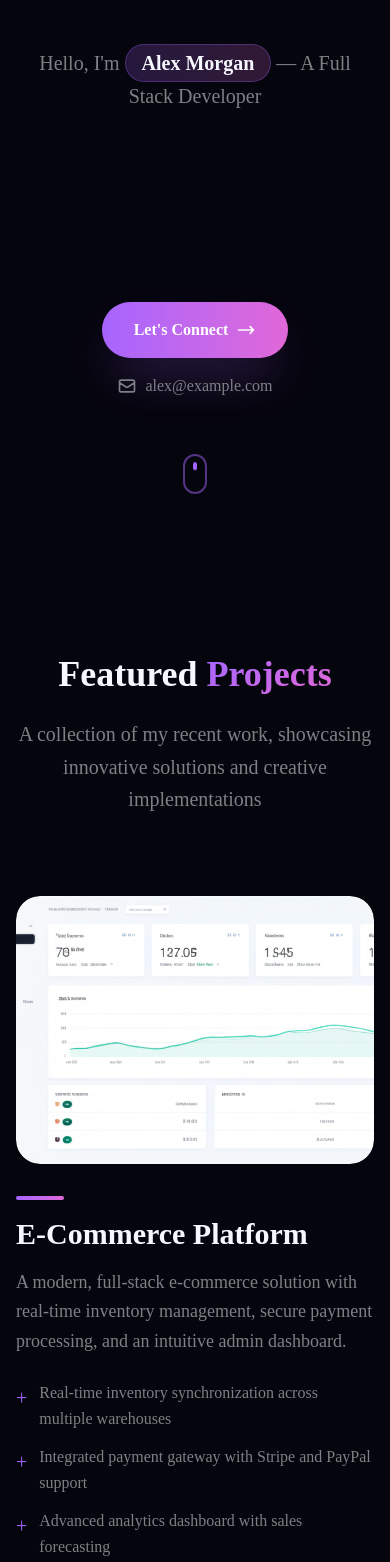
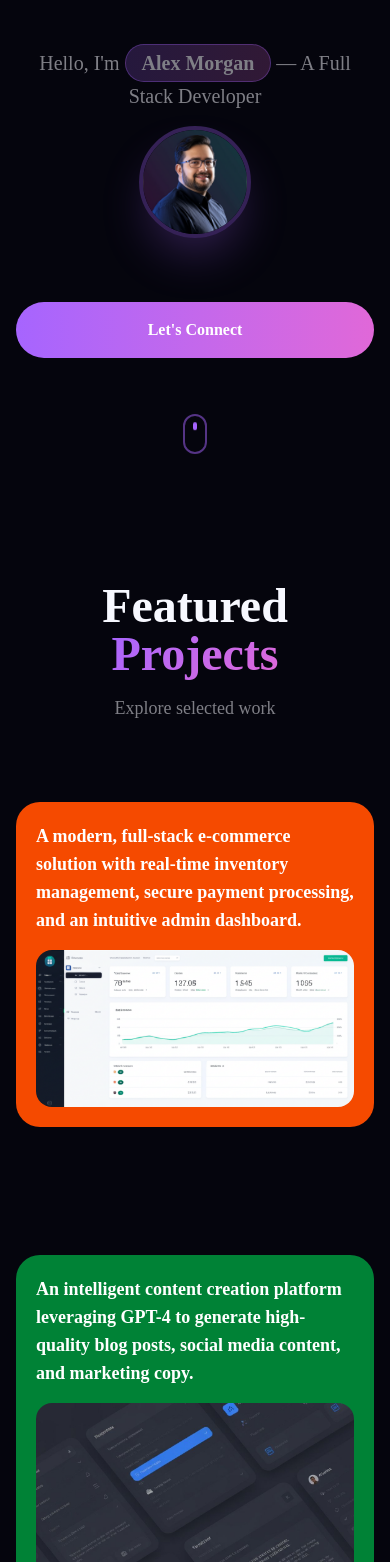
Before and after one commit to RevanthPasham/Revanth, a Next.js app: page / in a window 390 px wide. Shown: the part 366-1928 px from the top of the page. Built offline with nearby package versions, Linux system fonts and the light colour scheme.

Commit message:
updated project ui .but not the mobile version

```diff
--- a/components/hero.jsx
+++ b/components/hero.jsx
@@ -1,47 +1,68 @@
 "use client"
 
-import { useState } from "react"
+import { useState, useEffect, useRef } from "react"
 
 export default function Hero() {
   const [showProfile, setShowProfile] = useState(false)
+  const heroRef = useRef(null)
+
+  useEffect(() => {
+    // Run only on mobile
+    if (window.innerWidth >= 768) return
+
+    const observer = new IntersectionObserver(
+      ([entry]) => {
+        if (entry.isIntersecting) {
+          setShowProfile(true)
+        }
+      },
+      { threshold: 0.4 }
+    )
+
+    if (heroRef.current) observer.observe(heroRef.current)
+
+    return () => observer.disconnect()
+  }, [])
 
   return (
-    <section id="home" className="relative min-h-screen flex items-center justify-center overflow-hidden">
+    <section
+      ref={heroRef}
+      id="home"
+      className="relative min-h-screen flex items-center justify-center overflow-hidden"
+    >
       {/* Gradient Background */}
       <div className="absolute inset-0 bg-gradient-to-b from-[oklch(0.25_0.08_285)] via-[oklch(0.18_0.06_270)] to-background -z-10" />
 
-      {/* Stars Background */}
+      {/* Stars */}
       <div className="stars -z-10" />
 
       {/* Content */}
       <div className="container mx-auto px-4 py-32 md:py-40">
         <div className="max-w-4xl mx-auto text-center space-y-8">
+
           {/* Badge */}
           <div className="inline-flex items-center gap-2 glass rounded-full px-4 py-2 text-sm text-muted-foreground animate-slide-up">
             <span className="w-2 h-2 bg-primary rounded-full animate-pulse-glow" />
             New • Project Launched →
           </div>
 
-          {/* Main Heading */}
-          <h1
-            className="text-5xl md:text-7xl font-bold leading-tight text-balance animate-slide-up"
-            style={{ animationDelay: "0.1s", opacity: 0 }}
-            onAnimationEnd={(e) => (e.target.style.opacity = "1")}
-          >
-            Turning thoughts into <span className="gradient-text italic font-light">beautiful web stories</span>
+          {/* Heading */}
+          <h1 className="text-5xl md:text-7xl font-bold leading-tight">
+            Turning thoughts into{" "}
+            <span className="gradient-text italic font-light">
+              beautiful web stories
+            </span>
           </h1>
 
-          {/* Subtitle with Profile Image Interaction */}
+          {/* Subtitle */}
           <div
-            className="flex flex-col items-center gap-4 animate-slide-up"
-            style={{ animationDelay: "0.2s", opacity: 0 }}
-            onAnimationEnd={(e) => (e.target.style.opacity = "1")}
-            onMouseEnter={() => setShowProfile(true)}
-            onMouseLeave={() => setShowProfile(false)}
+            className="flex flex-col items-center gap-4"
+            onMouseEnter={() => window.innerWidth >= 768 && setShowProfile(true)}
+            onMouseLeave={() => window.innerWidth >= 768 && setShowProfile(false)}
           >
             <p className="text-xl md:text-2xl text-muted-foreground">
               Hello, I'm{" "}
-              <span className="inline-flex items-center gap-2 px-4 py-1 rounded-full bg-gradient-to-r from-primary/20 to-accent/20 border border-primary/30 text-foreground font-semibold cursor-pointer hover:scale-105 transition-transform">
+              <span className="inline-flex items-center gap-2 px-4 py-1 rounded-full bg-gradient-to-r from-primary/20 to-accent/20 border border-primary/30 font-semibold">
                 Alex Morgan
               </span>{" "}
               — A Full Stack Developer
@@ -49,7 +70,11 @@ export default function Hero() {
 
             {/* Profile Image */}
             <div
-              className={`transition-all duration-700 ${showProfile ? "opacity-100 scale-100" : "opacity-0 scale-50"}`}
+              className={`transition-all duration-700 ${
+                showProfile
+                  ? "opacity-100 scale-100"
+                  : "opacity-0 scale-50"
+              }`}
             >
               <img
                 src="/professional-developer-portrait.png"
@@ -59,44 +84,18 @@ export default function Hero() {
             </div>
           </div>
 
-          {/* CTA Buttons */}
-          <div
-            className="flex flex-col sm:flex-row items-center justify-center gap-4 pt-8 animate-slide-up"
-            style={{ animationDelay: "0.3s", opacity: 0 }}
-            onAnimationEnd={(e) => (e.target.style.opacity = "1")}
-          >
-            <button className="group px-8 py-4 rounded-full bg-gradient-to-r from-primary to-accent text-white font-semibold shadow-2xl shadow-primary/30 hover:shadow-primary/50 hover:scale-105 transition-all duration-300 flex items-center gap-2">
+          {/* Buttons */}
+          <div className="flex flex-col sm:flex-row gap-4 justify-center pt-8">
+            <button className="px-8 py-4 rounded-full bg-gradient-to-r from-primary to-accent text-white font-semibold hover:scale-105 transition">
               Let's Connect
-              <svg
-                className="w-5 h-5 group-hover:translate-x-1 transition-transform"
-                fill="none"
-                stroke="currentColor"
-                viewBox="0 0 24 24"
-              >
-                <path strokeLinecap="round" strokeLinejoin="round" strokeWidth={2} d="M17 8l4 4m0 0l-4 4m4-4H3" />
-              </svg>
             </button>
-            <a
-              href="mailto:alex@example.com"
-              className="text-muted-foreground hover:text-foreground transition-colors flex items-center gap-2"
-            >
-              <svg className="w-5 h-5" fill="none" stroke="currentColor" viewBox="0 0 24 24">
-                <path
-                  strokeLinecap="round"
-                  strokeLinejoin="round"
-                  strokeWidth={2}
-                  d="M3 8l7.89 5.26a2 2 0 002.22 0L21 8M5 19h14a2 2 0 002-2V7a2 2 0 00-2-2H5a2 2 0 00-2 2v10a2 2 0 002 2z"
-                />
-              </svg>
-              alex@example.com
-            </a>
           </div>
         </div>
       </div>
 
       {/* Scroll Indicator */}
       <div className="absolute bottom-8 left-1/2 -translate-x-1/2">
-        <div className="w-6 h-10 rounded-full border-2 border-primary/50 flex items-start justify-center p-2">
+        <div className="w-6 h-10 rounded-full border-2 border-primary/50 flex justify-center p-2">
           <div className="w-1 h-2 bg-primary rounded-full animate-bounce" />
         </div>
       </div>
--- a/components/projects.jsx
+++ b/components/projects.jsx
@@ -3,138 +3,153 @@
 import { useEffect, useRef, useState } from "react"
 import { projectsData } from "@/data/projects"
 
-function ProjectCard({ project, index }) {
-  const cardRef = useRef(null)
+const projectColors = [
+  "bg-orange-600",
+  "bg-green-700",
+  "bg-sky-700",
+  "bg-purple-700",
+  "bg-emerald-700",
+]
+
+function ProjectCard({ project, index, activeIndex, setActiveIndex }) {
+  const ref = useRef(null)
   const [isVisible, setIsVisible] = useState(false)
+
+  const bgColor = projectColors[index % projectColors.length]
+  const isActive = isVisible || activeIndex === index
 
   useEffect(() => {
     const observer = new IntersectionObserver(
-      (entries) => {
-        entries.forEach((entry) => {
-          if (entry.isIntersecting) {
-            setIsVisible(true)
-          }
-        })
+      ([entry]) => {
+        if (entry.isIntersecting) setIsVisible(true)
       },
-      { threshold: 0.2 },
+      { threshold: 0.35 }
     )
 
-    if (cardRef.current) {
-      observer.observe(cardRef.current)
-    }
-
-    return () => {
-      if (cardRef.current) {
-        observer.unobserve(cardRef.current)
-      }
-    }
+    if (ref.current) observer.observe(ref.current)
+    return () => observer.disconnect()
   }, [])
 
   return (
-    <a
-      ref={cardRef}
-      href={project.liveLink}
-      target="_blank"
-      rel="noopener noreferrer"
-      className={`group grid md:grid-cols-2 gap-8 md:gap-12 items-center mb-24 transition-smooth ${
-        isVisible ? "opacity-100" : "opacity-0"
-      }`}
+    <div ref={ref} className="mb-32">
+      {/* ================= DESKTOP ================= */}
+      <div
+        onClick={() => setActiveIndex(index)}
+        className="hidden md:grid md:grid-cols-2 gap-16 items-center cursor-pointer"
       >
-      {/* Project Image */}
+        {/* LEFT COLORED BOX */}
+        <div className={`relative rounded-[2.5rem] p-10 ${bgColor}`}>
+
+          {/* TEXT (APPEARS FIRST) */}
+          <p
+            className={`text-white text-2xl font-semibold max-w-[85%] mb-8 transition-all duration-700
+              ${isActive ? "opacity-100 translate-y-0" : "opacity-0 translate-y-4"}
+            `}
+          >
+            {project.description}
+          </p>
+
+          {/* IMAGE (APPEARS SECOND) */}
           <div
-        className={`relative overflow-hidden rounded-3xl transition-smooth ${
-          isVisible ? "translate-y-0" : "translate-y-12"
-        }`}
-        style={{
-          transitionDelay: `${index * 0.1}s`,
-          transform: isVisible ? "translateY(0)" : "translateY(50px)",
-        }}
+            className={`relative rounded-2xl overflow-hidden transition-all duration-700 delay-200
+              ${isActive
+                ? "opacity-100 translate-y-0 scale-100"
+                : "opacity-0 translate-y-6 scale-95"}
+            `}
           >
-        <div className="aspect-[4/3] relative group-hover:scale-105 group-hover:-translate-y-2 transition-smooth">
             <img
-            src={project.image || "/placeholder.svg"}
+              src={project.image}
               alt={project.title}
-            className="w-full h-full object-cover rounded-3xl shadow-2xl shadow-primary/20 group-hover:shadow-primary/40"
+              className="w-full h-full object-cover rounded-2xl"
             />
-          <div className="absolute inset-0 bg-gradient-to-t from-background/80 to-transparent opacity-0 group-hover:opacity-100 transition-opacity duration-500 rounded-3xl flex items-end justify-start p-8">
-            <div className="flex items-center gap-2 text-white">
-              <span className="text-sm font-medium">View Project</span>
-              <svg
-                className="w-5 h-5 group-hover:translate-x-2 transition-transform"
-                fill="none"
-                stroke="currentColor"
-                viewBox="0 0 24 24"
-              >
-                <path strokeLinecap="round" strokeLinejoin="round" strokeWidth={2} d="M17 8l4 4m0 0l-4 4m4-4H3" />
-              </svg>
-            </div>
-          </div>
           </div>
         </div>
 
-      {/* Project Details */}
+        {/* RIGHT CONTENT (APPEARS LAST FROM RIGHT) */}
         <div
-        className={`space-y-6 transition-smooth ${
-          isVisible ? "translate-x-0 opacity-100" : "translate-x-12 opacity-0"
-        }`}
-        style={{
-          transitionDelay: `${index * 0.1 + 0.2}s`,
-        }}
+          className={`space-y-6 transition-all duration-700 delay-300
+            ${isActive
+              ? "opacity-100 translate-x-0"
+              : "opacity-0 translate-x-16"}
+          `}
         >
-        <div>
-          <div className="w-12 h-1 bg-gradient-to-r from-primary to-accent rounded-full mb-4" />
-          <h3 className="text-3xl md:text-4xl font-bold mb-4 group-hover:gradient-text transition-all">
-            {project.title}
-          </h3>
-          <p className="text-muted-foreground leading-relaxed text-lg">{project.description}</p>
-        </div>
+          <div className="w-12 h-1 bg-gradient-to-r from-primary to-accent rounded-full" />
+          <h3 className="text-4xl font-bold">{project.title}</h3>
+          <p className="text-muted-foreground text-lg">
+            {project.description}
+          </p>
 
-        {/* Bullet Points */}
           <ul className="space-y-3">
-          {project.features.map((feature, i) => (
-            <li key={i} className="flex items-start gap-3 text-muted-foreground">
-              <span className="text-primary mt-1 text-xl">+</span>
-              <span className="leading-relaxed">{feature}</span>
+            {project.features.map((f, i) => (
+              <li key={i} className="flex gap-3 text-muted-foreground">
+                <span className="text-primary">+</span>
+                {f}
               </li>
             ))}
           </ul>
 
-        {/* Tech Stack */}
-        <div className="flex flex-wrap gap-2 pt-4">
+          <div className="flex flex-wrap gap-2 pt-2">
             {project.techStack.map((tech, i) => (
               <span
                 key={i}
-              className="px-4 py-2 rounded-full bg-secondary/50 border border-primary/20 text-sm text-foreground hover:bg-primary/20 hover:border-primary/40 transition-colors"
+                className="px-4 py-2 rounded-full bg-secondary/60 border border-primary/20 text-sm"
               >
                 {tech}
               </span>
             ))}
           </div>
         </div>
-    </a>
+      </div>
+
+      {/* ================= MOBILE ================= */}
+      <div
+        className={`md:hidden rounded-3xl p-5 ${bgColor}`}
+        onClick={() => setActiveIndex(index)}
+      >
+        <p
+          className={`text-white text-lg font-semibold mb-4 transition-all duration-700
+            ${isActive ? "opacity-100" : "opacity-0"}
+          `}
+        >
+          {project.description}
+        </p>
+
+        <img
+          src={project.image}
+          alt={project.title}
+          className={`rounded-2xl transition-all duration-700
+            ${isActive ? "opacity-100 translate-y-0" : "opacity-0 translate-y-6"}
+          `}
+        />
+      </div>
+    </div>
   )
 }
 
 export default function Projects() {
+  const [activeIndex, setActiveIndex] = useState(null)
+
   return (
-    <section id="projects" className="relative py-32 px-4">
-      <div className="container mx-auto max-w-7xl">
-        {/* Section Header */}
+    <section id="projects" className="py-24 px-4">
+      <div className="max-w-7xl mx-auto">
         <div className="text-center mb-20">
-          <h2 className="text-4xl md:text-6xl font-bold mb-6">
+          <h2 className="text-5xl font-bold mb-4">
             Featured <span className="gradient-text">Projects</span>
           </h2>
-          <p className="text-xl text-muted-foreground max-w-2xl mx-auto leading-relaxed">
-            A collection of my recent work, showcasing innovative solutions and creative implementations
+          <p className="text-muted-foreground text-lg max-w-2xl mx-auto">
+            Explore selected work
           </p>
         </div>
 
-        {/* Projects Grid */}
-        <div>
         {projectsData.map((project, index) => (
-            <ProjectCard key={index} project={project} index={index} />
+          <ProjectCard
+            key={index}
+            project={project}
+            index={index}
+            activeIndex={activeIndex}
+            setActiveIndex={setActiveIndex}
+          />
         ))}
-        </div>
       </div>
     </section>
   )
```
Lines whose indentation alone changed are shown as unchanged.
